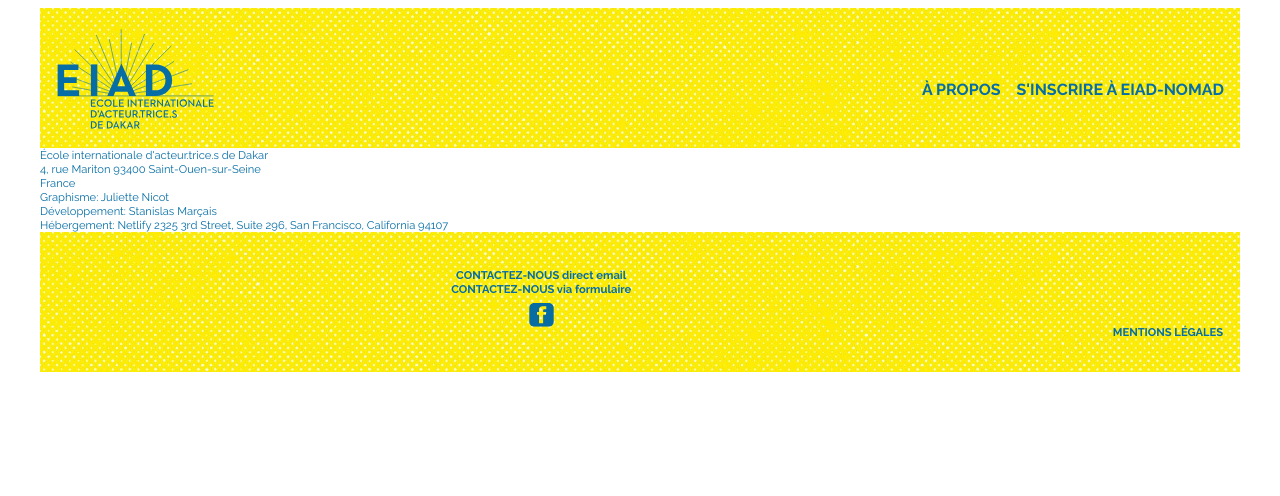
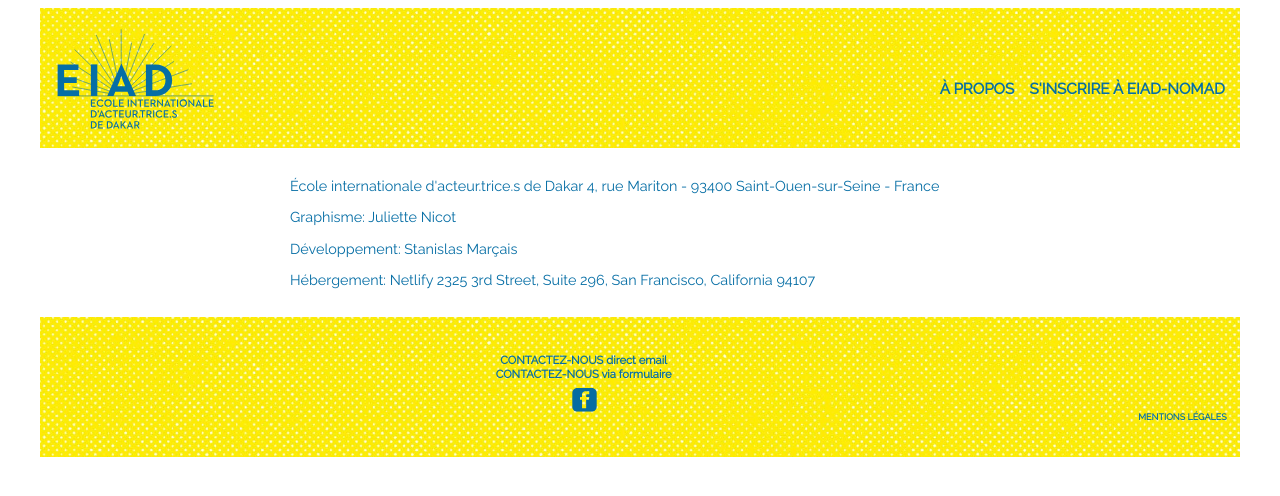
Before and after one commit to DantesPigeard/site_eiad_dakar, a Gatsby site: page /legal in a window 1280 px wide. Built offline with nearby package versions, Linux system fonts and the light colour scheme; Gatsby itself is replaced by a stand-in of ours.

Commit message:
typo ajustement

```diff
--- a/gatsby-browser.js
+++ b/gatsby-browser.js
@@ -4,4 +4,4 @@
 // https://www.gatsbyjs.com/docs/how-to/styling/using-web-fonts/
 
 import "@fontsource/raleway";
-import "@fontsource/raleway/700.css";
+// import "@fontsource/raleway/600.css";
--- a/media/markdown/latin.md
+++ b/media/markdown/latin.md
@@ -1,2 +1,8 @@
+---
+author: "Stanislas Marçais"
+date: "2021-9-20"
+title: "Latin text"
+---
+
 Iqui comnis si quisciis rae ento to moloriberum aut doluptae. Lorruntio. Que lab iduscie nimpore int.
 Vellam si voluptat expernate nones et veles doluptati ut fugit poremporupti ut as coritio rerum, corepudant lam ducid estia none volupta tenimporro tem. Itatus voloresto officate nonempo rernatis et exceaquod quatur? Henim rectenditio intibus eost quo moditia dolum idelige nistibus autem quis accum renia dolorepudis as ut laboreh endisi dolorest, odi ad eliquid quist alibusdandam resed electem fugia debis nestius ilicium ut laborum illaccum resecab orporro tem alit labores cipsand untur, nobis ditiist eaque pe verum sitae est rehenitatur as dolectiant.
--- /dev/null
+++ b/media/markdown/legal.md
@@ -0,0 +1,14 @@
+---
+author: "Stanislas Marçais"
+date: "2021-9-20"
+title: "Mentions légales"
+---
+
+École internationale d'acteur.trice.s de Dakar
+4, rue Mariton - 93400 Saint-Ouen-sur-Seine - France
+
+Graphisme: <a href="http://www.juliettenicot.com" target="_blank">Juliette Nicot</a>
+
+Développement: <a href="https://www.knupel.art/" target="_blank">Stanislas Marçais</a>
+
+Hébergement: Netlify 2325 3rd Street, Suite 296, San Francisco, California 94107
--- a/src/components/content_misc.js
+++ b/src/components/content_misc.js
@@ -7,7 +7,7 @@ function get_style(background_color, text_color, text_size, padding) {
     color: text_color,
     fontSize: text_size,
     padding: padding,
-    fontFamily: "Raleway, -apple-system, Roboto, sans-serif, serif",
+    // fontFamily: "Raleway, -apple-system, Roboto, sans-serif, serif",
   };
 }
 export function LatinText({
@@ -36,24 +36,3 @@ export function LatinText({
     </div>
   );
 }
-
-export function LegalContent({ background_color, text_color, text_size }) {
-  const style = get_style(background_color, text_color, text_size);
-  return (
-    <div style={style}>
-      École internationale d'acteur.trice.s de Dakar
-      <br />
-      4, rue Mariton 93400 Saint-Ouen-sur-Seine
-      <br />
-      France
-      <br />
-      Graphisme: Juliette Nicot
-      <br />
-      Développement: Stanislas Marçais
-      <br />
-      Hébergement: Netlify 2325 3rd Street, Suite 296, San Francisco, California
-      94107
-      <br />
-    </div>
-  );
-}
--- a/src/components/footer.js
+++ b/src/components/footer.js
@@ -10,34 +10,6 @@ import { style } from "../utils/hex_color_to_css_filter";
 // EIAD
 import "../css/footer.css";
 import picto_facebook from "../../media/picto/facebook_2021.svg";
-
-// le bleu #066ea5
-// le jaune #feec04
-
-// function FooterStan({ font_style, picto_facebook, picto_style }) {
-//   return (
-//     <div>
-//       <div className="f_bar_stan" style={font_style}>
-//         <a className="text" href="mailto:dakar.eiad@gmail.com">
-//           CONTACTEZ-NOUS direct email
-//         </a>
-//         <LinkPage class_name="text" where="/contact">
-//           CONTACTEZ-NOUS via formulaire
-//         </LinkPage>
-//         <ButtonPicto
-//           src={picto_facebook}
-//           stylePicto={picto_style}
-//           classNameContainer="picto_container"
-//           alt="facebook"
-//           href="https://www.facebook.com/eiad.dakar"
-//         />
-//         <LinkPage class_name="text" where="/legal">
-//           MENTIONS LÉGALES
-//         </LinkPage>
-//       </div>
-//     </div>
-//   );
-// }
 
 function FooterJu({ picto_facebook, picto_style, max_width }) {
   let w = useCanvas().width;
@@ -64,7 +36,14 @@ function FooterJu({ picto_facebook, picto_style, max_width }) {
     flexDirection: "column",
     textAlign: "center",
     alignItems: "center",
-    paddingLeft: w / 3 + "px",
+    paddingLeft: w / 2.7 + "px",
+  };
+
+  const f_group_ju_2 = {
+    paddingRight: "0.5em",
+    paddingTop: "60px",
+    fontWeight: "400",
+    fontSize: "0.8em",
   };
 
   return (
@@ -84,7 +63,7 @@ function FooterJu({ picto_facebook, picto_style, max_width }) {
           href="https://www.facebook.com/eiad.dakar"
         />
       </div>
-      <div className="f_group_ju_2">
+      <div style={f_group_ju_2}>
         <LinkPage class_name="text" where="/legal">
           <strong>MENTIONS LÉGALES</strong>
         </LinkPage>
--- a/src/components/header.js
+++ b/src/components/header.js
@@ -39,8 +39,9 @@ export function Header({ max_width }) {
   const font_style = {
     // fontFamily: "Roboto, serif",
     // fontFamily: "Raleway, -apple-system, Roboto, sans-serif, serif",
-    fontWeight: "normal",
+    fontWeight: 400,
     color: "#066ea5",
+    // color: "magenta",
   };
 
   let w = useCanvas().width;
--- a/src/css/footer.css
+++ b/src/css/footer.css
@@ -1,9 +1,4 @@
-.f_bar_stan {
-  background: rgba(0, 0, 0, 0);
-  display: flex;
-}
-
-.f_group_ju_1 {
+/* .f_group_ju_1 {
   display: flex;
   align-items: center;
   justify-content: center;
@@ -11,12 +6,12 @@
   text-align: center;
   align-items: center;
   padding-left: 40%;
-}
+} */
 
-.f_group_ju_2 {
+/* .f_group_ju_2 {
   padding-right: 0.5em;
   padding-top: 60px;
-}
+} */
 
 .text {
   padding: 0 1em;
@@ -36,15 +31,3 @@
   width: 30px;
   height: 40px;
 }
-
-/* a:link {
-  color: #066ea5;
-}
-
-a:visited {
-  color: #066ea5;
-}
-
-a:hover {
-  color: #a3d0eb;
-} */
--- a/src/css/header.css
+++ b/src/css/header.css
@@ -8,12 +8,15 @@
   width: 160px;
   padding-top: 0.4em;
   padding-left: 1em;
+  /* color: magenta; */
 }
 
 .h_bar_text {
   display: flex;
   font-family: "Raleway", -apple-system, Roboto, sans-serif, serif;
-  font-size: 1em;
+  font-size: 0.95em;
+  /* color: magenta; */
+  /* color: #066ea5; */
 }
 
 .h_text {
@@ -23,7 +26,8 @@
 .h_cell {
   text-align: center;
   background: white;
-  color: #066ea5;
+
+  /* color: magenta; */
 
   padding-right: 1em;
   background: rgba(0, 0, 0, 0);
--- a/src/css/layout.css
+++ b/src/css/layout.css
@@ -15,9 +15,23 @@ body {
   margin: 0 auto;
   padding: 1em;
   max-width: 700px;
+
   text-align: justify;
 }
 
 .md_container {
   background: white;
 }
+
+a {
+  color: #066ea5;
+}
+
+a:link {
+  text-decoration: none;
+  color: #066ea5;
+}
+
+a:hover {
+  color: #8ec0e9;
+}
--- a/src/pages/about.js
+++ b/src/pages/about.js
@@ -6,7 +6,8 @@ import { SelectMD } from "../components/markdown";
 import { useStaticQuery, graphql } from "gatsby";
 
 export default function About() {
-  const data = useStaticQuery(graphql`
+  const data = useStaticQuery(
+    graphql`
       query {
         allMarkdownRemark(filter: { fileAbsolutePath: { regex: "/about/" } }) {
           edges {
@@ -22,7 +23,8 @@ export default function About() {
           }
         }
       }
-  `);
+    `
+  );
   if (data !== undefined) {
     return (
       <>
--- a/src/pages/index.js
+++ b/src/pages/index.js
@@ -20,7 +20,7 @@ import "../css/index.css";
 
 // CHARTE COULEUR
 // bleu juliette #066ea5
-// bleu clair #a3d0eb
+// bleu clair #8ec0e9;
 // le jaune #feec04
 
 // markup
--- a/src/pages/legal.js
+++ b/src/pages/legal.js
@@ -1,13 +1,54 @@
 import * as React from "react";
+// gatsby
+import { useStaticQuery, graphql } from "gatsby";
+// APP
+import { Layout } from "../components/layout";
+import { SelectMD } from "../components/markdown";
 
-import { Layout } from "../components/layout";
-import { LegalContent } from "../components/content_misc";
+function LegalContent() {
+  const data = useStaticQuery(
+    graphql`
+      query {
+        allMarkdownRemark(filter: { fileAbsolutePath: { regex: "/legal/" } }) {
+          edges {
+            node {
+              id
+              html
+              frontmatter {
+                title
+                author
+                date
+              }
+            }
+          }
+        }
+      }
+    `
+  );
+
+  // const style = {
+  //   backgroundColor: background_color,
+  //   color: text_color,
+  //   fontSize: text_size,
+  //   padding: padding,
+  // };
+
+  return (
+    <div>
+      <div className="md_container">
+        {data.allMarkdownRemark.edges.map(({ node }) => (
+          <SelectMD className="md_style" node={node} />
+        ))}
+      </div>
+    </div>
+  );
+}
 
 // markup
 const Legal = () => {
   return (
     <Layout>
-      <LegalContent text_color="#066ea5" text_size="0.7em" />
+      <LegalContent />
     </Layout>
   );
 };
```
Lines whose indentation alone changed are shown as unchanged.
